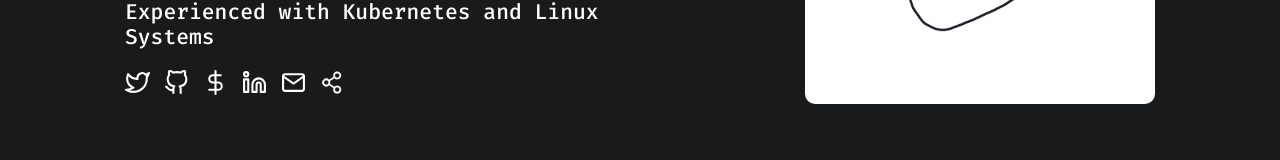
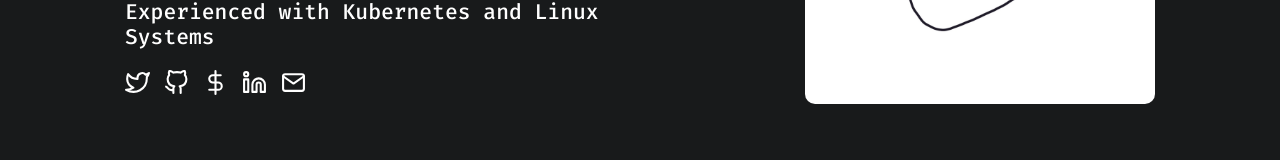
Before and after one commit to dustinrouillard/personal-site, a Next.js app: page / in a window 1280 px wide. Shown: the part 321-481 px from the top of the page. Built offline with nearby package versions, Linux system fonts and the light colour scheme; no server answers.

Commit message:
Remove llc

```diff
--- a/src/components/socials.tsx
+++ b/src/components/socials.tsx
@@ -25,11 +25,8 @@ export function SocialLinks(props: any): ReactElement {
       <IconWrapped>
         <Icon size={25} icon={LinkedIn} highlight="#2867b2" tooltip="Linkedin" link="https://dstn.to/linkedin" />
       </IconWrapped>
-      <IconWrapped>
+      <IconWrapped last>
         <Icon size={25} icon={Mail} highlight="#6257fc" tooltip="Email" link="mailto:comms@dstn.to" />
-      </IconWrapped>
-      <IconWrapped last>
-        <Icon size={25} icon={Network} highlight="#6257fc" tooltip="dstn, llc. - Networking & Contracting" link="https://dstn.llc" />
       </IconWrapped>
     </Icons>
   );
```
